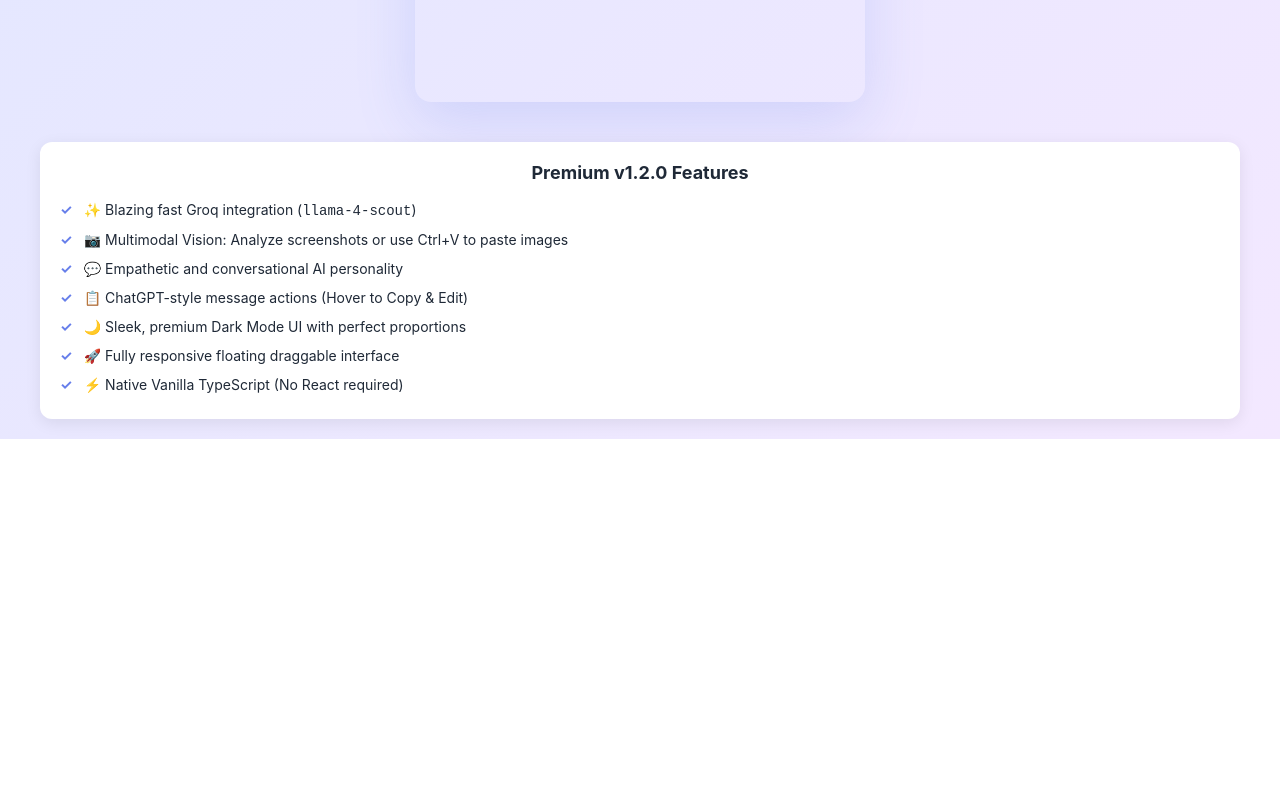
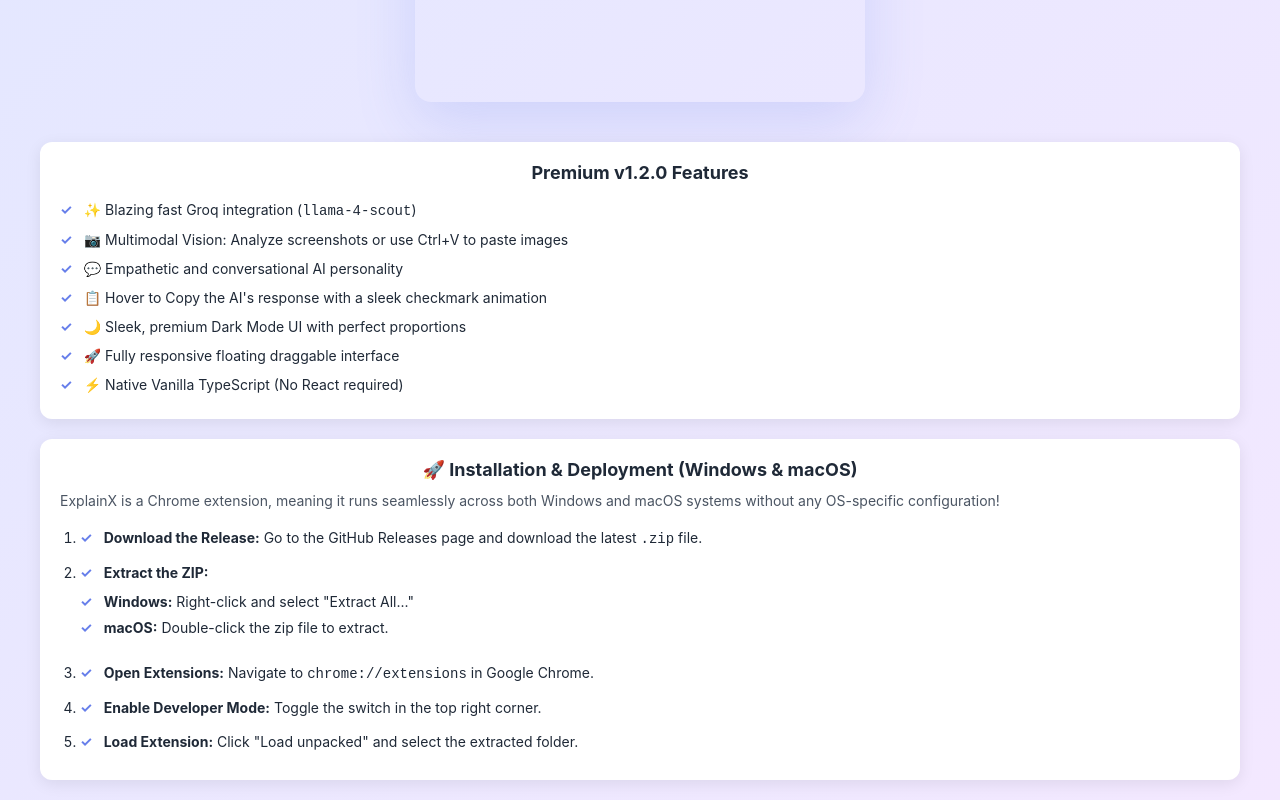
Before and after one commit to NavDevs/ExplainX, a website built with webpack: page demo-ai-chat.html in a window 1280 px wide. Shown: the part 629-1429 px from the top of the page. Before the commit the page ends 1068 px from the top, so only its background shows below. Built offline with nearby package versions, Linux system fonts and the light colour scheme.

Commit message:
docs: add Windows/macOS deployment steps to README and website

```diff
--- a/demo-ai-chat.html
+++ b/demo-ai-chat.html
@@ -109,11 +109,28 @@
         <li>✨ Blazing fast Groq integration (<code>llama-4-scout</code>)</li>
         <li>📷 Multimodal Vision: Analyze screenshots or use Ctrl+V to paste images</li>
         <li>💬 Empathetic and conversational AI personality</li>
-        <li>📋 ChatGPT-style message actions (Hover to Copy & Edit)</li>
+        <li>📋 Hover to Copy the AI's response with a sleek checkmark animation</li>
         <li>🌙 Sleek, premium Dark Mode UI with perfect proportions</li>
         <li>🚀 Fully responsive floating draggable interface</li>
         <li>⚡ Native Vanilla TypeScript (No React required)</li>
       </ul>
+    </div>
+
+    <div class="demo-info" style="margin-top: 20px;">
+      <h3>🚀 Installation & Deployment (Windows & macOS)</h3>
+      <p style="text-align: left; font-size: 14px; margin-bottom: 12px; color: #4b5563;">ExplainX is a Chrome extension, meaning it runs seamlessly across both Windows and macOS systems without any OS-specific configuration!</p>
+      <ol style="text-align: left; padding-left: 20px; font-size: 14px; color: #1f2937; line-height: 1.6;">
+        <li><strong>Download the Release:</strong> Go to the GitHub Releases page and download the latest <code>.zip</code> file.</li>
+        <li><strong>Extract the ZIP:</strong>
+          <ul style="margin-top: 4px; margin-bottom: 8px;">
+            <li style="padding: 2px 0;"><strong>Windows:</strong> Right-click and select "Extract All..."</li>
+            <li style="padding: 2px 0;"><strong>macOS:</strong> Double-click the zip file to extract.</li>
+          </ul>
+        </li>
+        <li><strong>Open Extensions:</strong> Navigate to <code>chrome://extensions</code> in Google Chrome.</li>
+        <li><strong>Enable Developer Mode:</strong> Toggle the switch in the top right corner.</li>
+        <li><strong>Load Extension:</strong> Click "Load unpacked" and select the extracted folder.</li>
+      </ol>
     </div>
   </div>
 
```
Also changed, not shown: README.md.
